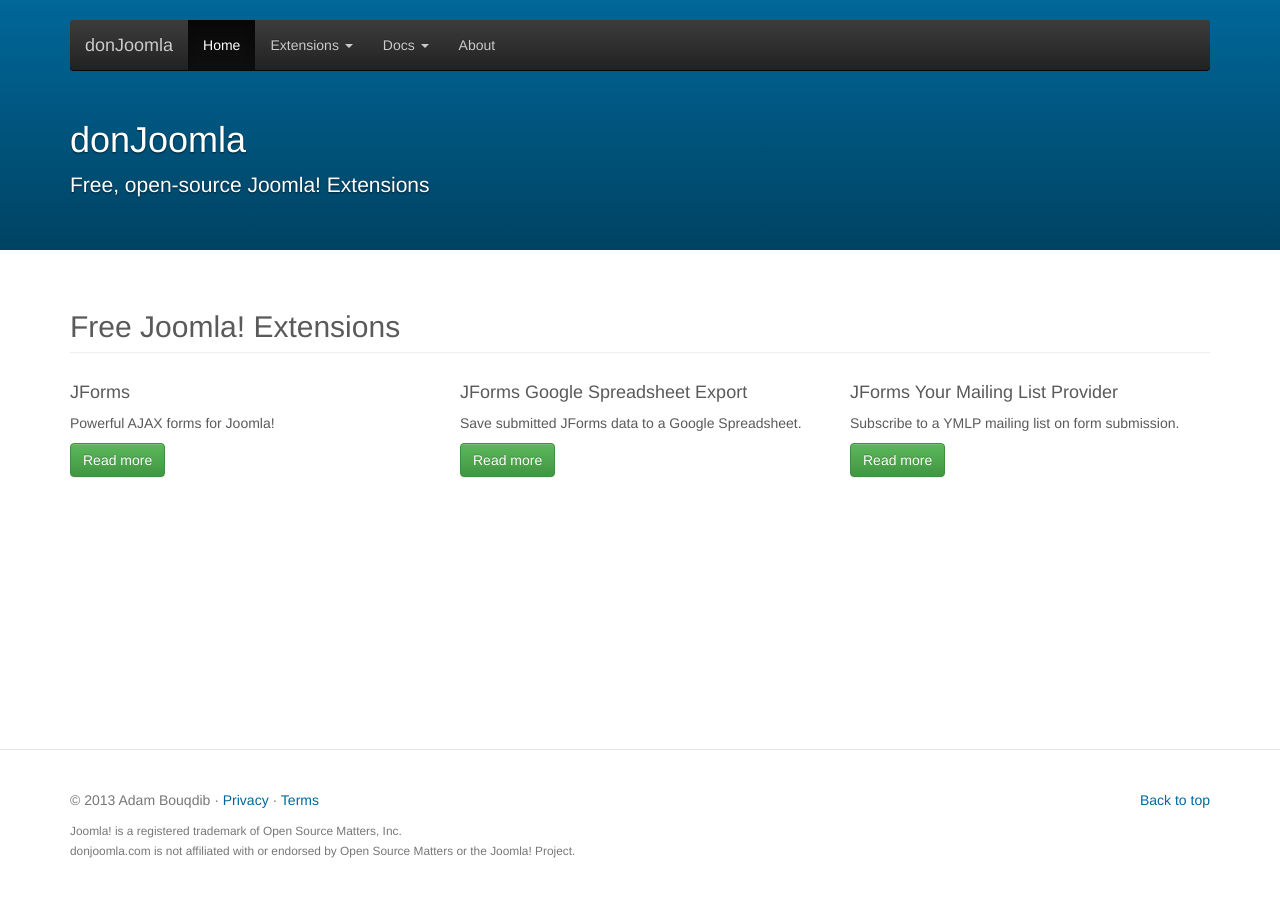
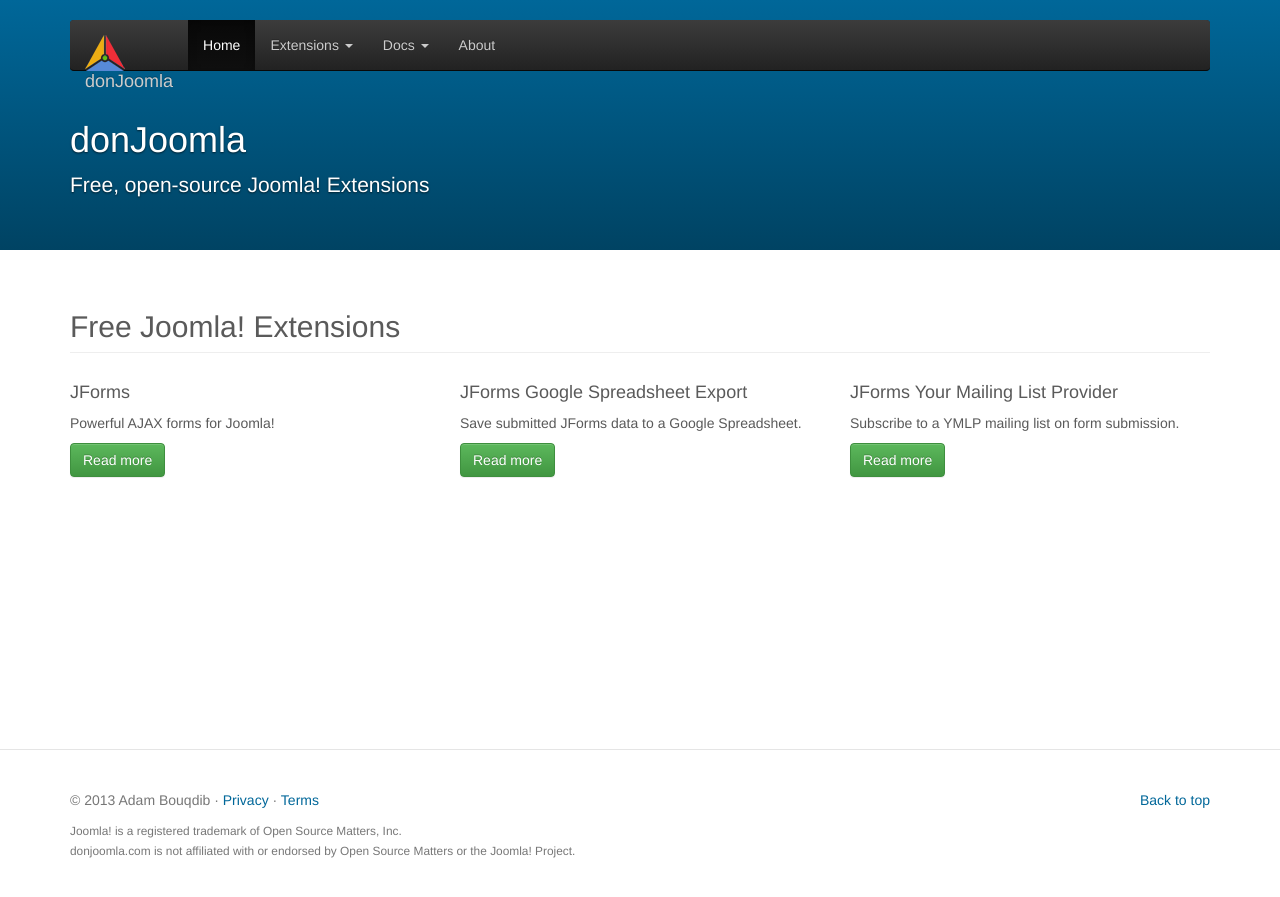
Before and after one commit to donJoomla/donjoomla.github.io, a Jekyll site: the page built from index.html, in a window 1280 px wide. Shown: the top 897 px of the page. Built offline with Jekyll 4.4.1, drawn with Linux system fonts in a browser that asks for light colours; nearby versions of some CDN libraries.

Commit message:
added logo

```diff
--- a/_includes/nav-main.html
+++ b/_includes/nav-main.html
@@ -4,7 +4,7 @@
       <div class="container">
         <div class="navbar-header">
           <button type="button" class="navbar-toggle" data-toggle="collapse" data-target=".navbar-collapse"> <span class="icon-bar"></span> <span class="icon-bar"></span> <span class="icon-bar"></span></button>
-          <a class="navbar-brand" href="{{ site.url }}">donJoomla</a></div>
+          <a class="navbar-brand" href="{{ site.url }}"><img src="{{ site.url }}/images/logo.png"/> donJoomla</a></div>
         <div class="navbar-collapse collapse">
           <ul class="nav navbar-nav">
             <li{% if page.slug == "home" %} class="active"{% endif %}><a href="{{ site.url }}">Home</a></li>
```
Also changed, not shown: images/logo.png (added).
